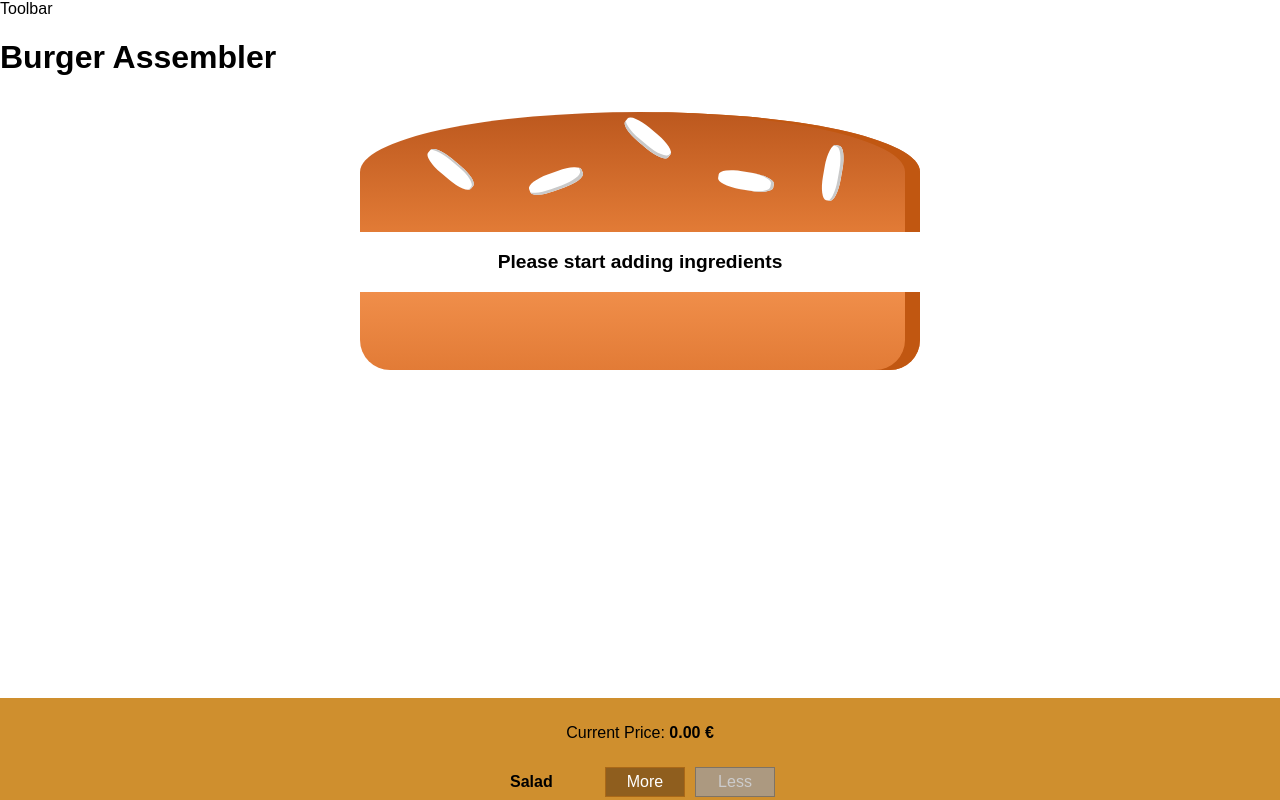
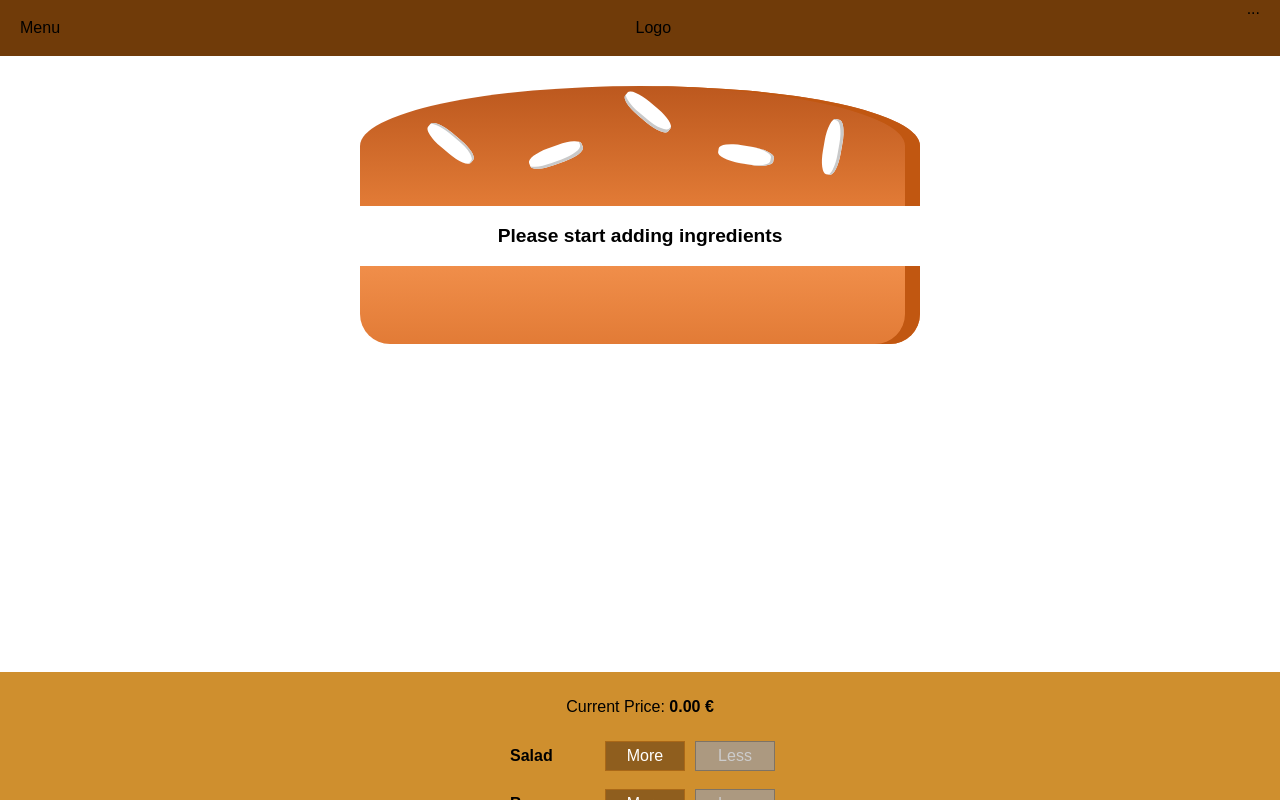
Before and after one commit to Rzublin/burger-assembler, a React (Create React App) app: page / in a window 1280 px wide. Shown: the top 800 px of the page. Built offline with nearby package versions, Linux system fonts and the light colour scheme; a web font is replaced by a local one.

Commit message:
feat: add toobar

```diff
--- a/src/App.js
+++ b/src/App.js
@@ -6,7 +6,6 @@
 function App() {
   return (
     <Layout>
-      <h1>Burger Assembler</h1>
       <BurgerBuilder />
     </Layout>
   );
--- /dev/null
+++ b/src/components/Navigation/Toolbar/Toolbar.js
@@ -0,0 +1,14 @@
+import React from "react";
+import styles from "./Toolbar.module.css";
+
+function Toolbar() {
+  return (
+    <header className={styles.Toolbar}>
+      <div>Menu</div>
+      <div>Logo</div>
+      <nav>...</nav>
+    </header>
+  );
+}
+
+export default Toolbar;
--- /dev/null
+++ b/src/components/Navigation/Toolbar/Toolbar.module.css
@@ -0,0 +1,18 @@
+.Toolbar {
+  height: 56px;
+  width: 100%;
+  position: fixed;
+  top: 0;
+  left: 0;
+  background-color: #703b09;
+  display: flex;
+  justify-content: space-between;
+  align-items: center;
+  padding: 0 20px;
+  box-sizing: border-box;
+  z-index: 90;
+}
+
+.Toolbar nav {
+  height: 100%;
+}
--- a/src/components/layout/Layout.js
+++ b/src/components/layout/Layout.js
@@ -1,10 +1,11 @@
 import React, { Fragment } from "react";
 import styles from "./Layout.module.css";
+import Toolbar from "../Navigation/Toolbar/Toolbar";
 
 function Layout({ children }) {
   return (
     <Fragment>
-      <div>Toolbar</div>
+      <Toolbar />
       <main className={styles.content}>{children}</main>
     </Fragment>
   );
--- a/src/components/layout/Layout.module.css
+++ b/src/components/layout/Layout.module.css
@@ -1,3 +1,3 @@
 .content {
-  margin-top: 16px;
+  margin-top: 72px;
 }
```
